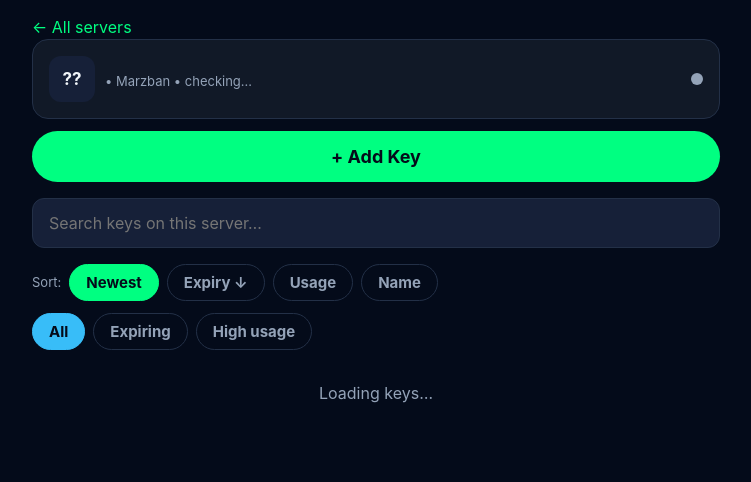
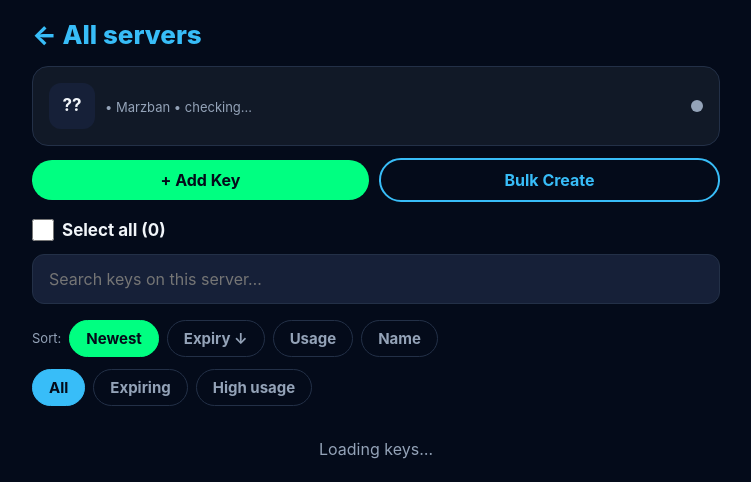
Before and after one commit to ahssoe93-wq/khp-panel, a Flask app: template templates/server.html in a window 1280 px wide. Shown: the part 73-555 px from the top of the page, without its empty margins (264-1015 px from the left). Run offline with Flask 3, Linux system fonts and the light colour scheme; the template is opened without the code that fills it, so the values that code supplies are empty; the visitor is signed in with stand-in values (Sample User, id 1); data comes from the database, SQL or seed files in the repository.

Commit message:
Update templates/server.html

```diff
--- a/templates/server.html
+++ b/templates/server.html
@@ -3,7 +3,7 @@
 {% set nav='servers' %}
 {% block title %}{{ server.name }} — KHP Panel{% endblock %}
 {% block content %}
-<p><a href="{{ url_for('dashboard') }}" onclick="return navTab(this, event)">← All servers</a></p>
+<p class="back-link"><a href="{{ url_for('dashboard') }}" onclick="return navTab(this, event)">← All servers</a></p>
 <div class="card">
   <div class="row">
     <div class="flag">{{ flag(server.country) }}</div>
@@ -15,8 +15,17 @@
   </div>
 </div>
 
-<button class="btn block" id="add-key-btn" onclick="openAddKey()">+ Add Key</button>
-<div style="height:16px"></div>
+<div class="row" style="margin-bottom:16px">
+  <button class="btn" style="flex:1" onclick="openAddKey()">+ Add Key</button>
+  <button class="btn bulk-btn" style="flex:1" onclick="openBulkCreate()">Bulk Create</button>
+</div>
+
+{# v6.1: bulk delete — checkboxes on every key row, Select all,
+   and a Delete selected (N) button with a two-click confirm. #}
+<div class="sel-bar" id="sel-bar">
+  <label class="sel-all"><input type="checkbox" id="sel-all" onchange="toggleSelectAll(this.checked)"> <span id="sel-all-label">Select all (0)</span></label>
+  <button class="btn danger sm" id="del-sel-btn" style="display:none" onclick="deleteSelected()">Delete selected (0)</button>
+</div>
 
 <div class="searchbox">
   <input id="client-filter" type="search" placeholder="Search keys on this server…" autocomplete="off">
@@ -89,6 +98,44 @@
     </div>
   </div>
 </div>
+{# v6.1: bulk create — base name + count, same months/GB/date rules
+   as a single key. Names come out as {base}-1, {base}-2 … with the
+   same expiry date. #}
+<div class="modal-back" id="bulk-modal">
+  <div class="modal">
+    <h3>Bulk Create Keys — {{ server.name }}</h3>
+    <div id="bulk-form">
+      <label>Base name *</label>
+      <input id="bulk-base" placeholder="e.g. BatchA" autocomplete="off">
+      <p class="muted small">Keys are named {base}-1, {base}-2 … + the expiry date.</p>
+      <label>How many keys? (1–50)</label>
+      <input id="bulk-count" type="number" min="1" max="50" value="5">
+      <div id="bulk-proto-wrap" style="display:none">
+        <label>Key type</label>
+        <div class="seg" id="bulk-proto">
+          <button type="button" data-p="outline" class="sel">Outline</button>
+          <button type="button" data-p="vless">VLESS</button>
+        </div>
+      </div>
+      <label>Months</label>
+      <div class="seg" id="bulk-months">
+        <button type="button" data-m="1" class="sel">1 mo • 400 GB</button>
+        <button type="button" data-m="2">2 mo • 1000 GB</button>
+        <button type="button" data-m="3">3 mo • 1500 GB</button>
+      </div>
+      <label>Custom GB</label>
+      <input id="bulk-gb" type="number" min="1" step="1" placeholder="e.g. 750 — overrides the preset above">
+      <label>Custom expiry date</label>
+      <input id="bulk-date" type="date">
+      <p class="muted small">Leave both blank to use the preset. A custom date also sets the key names' date.</p>
+      <div style="height:16px"></div>
+      <button class="btn block" id="bulk-submit" onclick="submitBulkCreate()">Create keys</button>
+      <div style="height:10px"></div>
+      <button class="btn ghost block" onclick="closeBulkCreate()">Cancel</button>
+    </div>
+    <div id="bulk-result" style="display:none"></div>
+  </div>
+</div>
 {% endblock %}
 {% block scripts %}
 <script>
@@ -120,6 +167,14 @@ document.querySelectorAll('#add-proto button').forEach(b => b.addEventListener('
   document.querySelectorAll('#add-proto button').forEach(x => x.classList.remove('sel'));
   b.classList.add('sel');
 }));
+document.querySelectorAll('#bulk-months button').forEach(b => b.addEventListener('click', () => {
+  document.querySelectorAll('#bulk-months button').forEach(x => x.classList.remove('sel'));
+  b.classList.add('sel');
+}));
+document.querySelectorAll('#bulk-proto button').forEach(b => b.addEventListener('click', () => {
+  document.querySelectorAll('#bulk-proto button').forEach(x => x.classList.remove('sel'));
+  b.classList.add('sel');
+}));
 if (location.hash === '#add') openAddKey();
 </script>
 {% endblock %}
```
